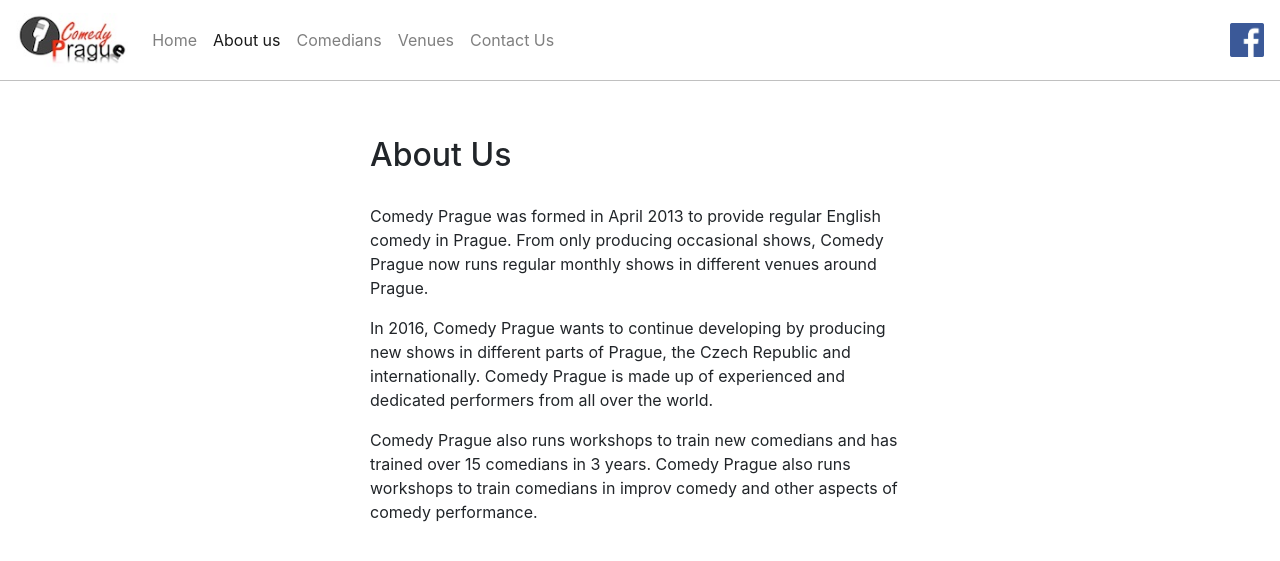
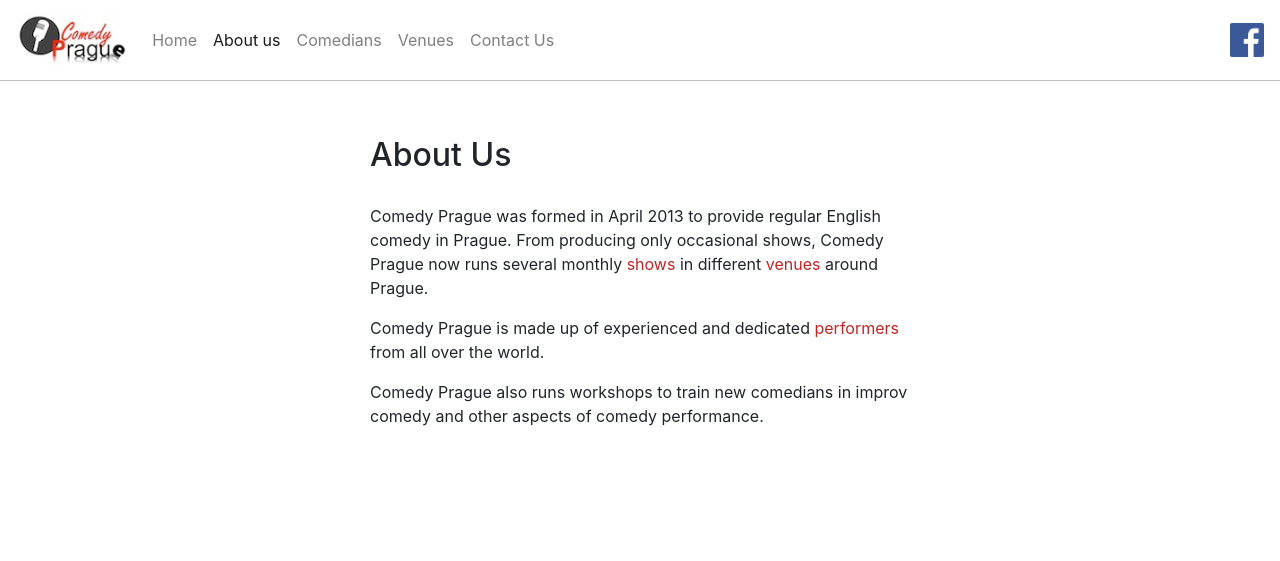
Before and after one commit to ComedyPrague/ComedyPrague.github.io, a Jekyll site: the page built from about-us.html, in a window 1280 px wide. Shown: the top 561 px of the page. Built offline with Jekyll 4.4.1, drawn with Linux system fonts in a browser that asks for light colours.

Commit message:
Update about-us page

```diff
--- a/about-us.html
+++ b/about-us.html
@@ -6,9 +6,14 @@
 ---
 
 <div class="text">
-  <p>Comedy Prague was formed in April 2013 to provide regular English comedy in Prague. From only producing occasional shows, Comedy Prague now runs regular monthly shows in different venues around Prague.</p>
+  <p>Comedy Prague was formed in April 2013 to provide regular English comedy in
+  Prague. From producing only occasional shows, Comedy Prague now runs several
+  monthly <a href="https://www.facebook.com/pg/comedyprague/events/">shows</a>
+  in different <a href="/venues.html">venues</a> around Prague.</p>
 
-  <p>In 2016, Comedy Prague wants to continue developing by producing new shows in different parts of Prague, the Czech Republic and internationally. Comedy Prague is made up of experienced and dedicated performers from all over the world.</p>
+  <p>Comedy Prague is made up of experienced and dedicated
+  <a href="/comedians.html">performers</a> from all over the world.</p>
 
-  <p>Comedy Prague also runs workshops to train new comedians and has trained over 15 comedians in 3 years. Comedy Prague also runs workshops to train comedians in improv comedy and other aspects of comedy performance.</p>
+  <p>Comedy Prague also runs workshops to train new comedians in improv comedy
+  and other aspects of comedy performance.</p>
 </div>
```
